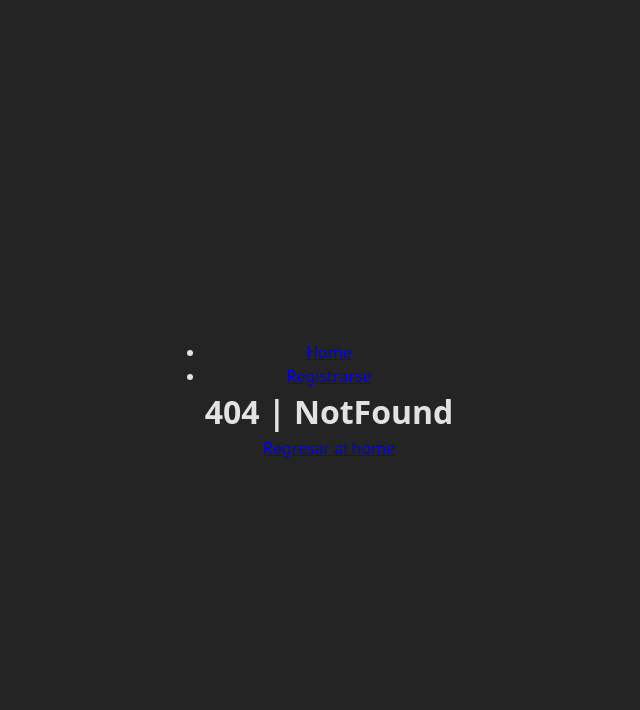
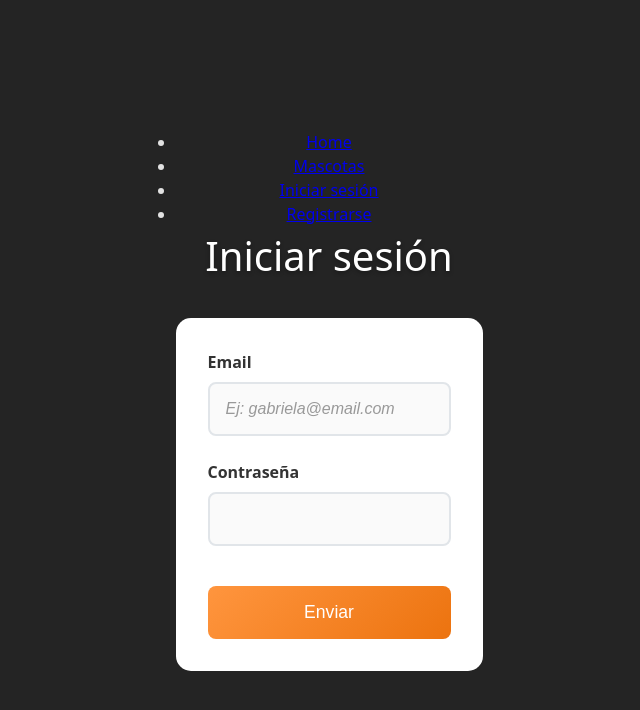
Before and after one commit to nancy172/front-parcial2, a React (Vite) app in the folder app/: page /login in a window 1280 px wide. Before the commit this address had no page. Shown: the top 710 px of the page, without its empty margins (311-951 px from the left). Built offline with nearby package versions, Linux system fonts and the light colour scheme.

Commit message:
Login, Register y Context

```diff
--- a/app/src/App.jsx
+++ b/app/src/App.jsx
@@ -2,7 +2,10 @@ import { useState } from 'react';
 import { BrowserRouter, Routes, Route, Link} from 'react-router-dom';
 import Home from './pages/Home';
 import Register from './pages/Register/Register';
+import Login from './pages/Login/Login';
+import Pets from './pages/Pets';
 import NotFound from './pages/NotFound';
+import { AuthProvider } from './contexts/AuthContext';
 import './App.css';
 
 function App() {
@@ -14,16 +17,26 @@ function App() {
             <Link to="/">Home</Link>
           </li>
           <li>
+            <Link to="/pets">Mascotas</Link>
+          </li>
+          <li>
+            <Link to="/login">Iniciar sesión</Link>
+          </li>
+          <li>
             <Link to="/register">Registrarse</Link>
           </li>
         </ul>
       </nav>
 
-      <Routes>
-        <Route path='/' element= {<Home/>} />
-        <Route path='/register' element= {<Register/>} />
-        <Route path='*' element= {<NotFound/>} />
-      </Routes>
+      <AuthProvider>
+        <Routes>
+          <Route path='/' element= {<Home/>} />
+          <Route path='/pets' element= {<Pets/>} />
+          <Route path='/login' element= {<Login/>} />
+          <Route path='/register' element= {<Register/>} />
+          <Route path='*' element= {<NotFound/>} />
+        </Routes>
+      </AuthProvider>
 
     </>
   )
--- /dev/null
+++ b/app/src/contexts/AuthContext.jsx
@@ -0,0 +1,31 @@
+import { useState, useContext, createContext } from "react";
+
+const AuthContext = createContext();
+
+function AuthProvider( { children } ) {
+    const [user, setUser] = useState(null);
+    const [token, setToken] = useState(null);
+
+    const login = (userData, userToken) => {
+        setUser(userData);
+        setToken(userToken);
+    }
+
+    const logout = () => {
+        setUser(null);
+        setToken(null);
+    }
+
+    return(
+        <>
+            <AuthContext.Provider value={ {user, token, login, logout} } >
+                {children}
+            </AuthContext.Provider>
+
+        </>
+    )
+
+
+}
+
+export { AuthContext, AuthProvider};
--- /dev/null
+++ b/app/src/pages/Login/Login.jsx
@@ -0,0 +1,96 @@
+import {useState} from "react";
+import { useNavigate } from "react-router-dom";
+import './Login.css';
+
+const Login = () => {
+
+    const HOST = 'http://127.0.0.1:3000/api';
+    const navigate = useNavigate();
+
+    // Estados
+    const [ user, setUser] = useState({
+        email: '',
+        password:''
+    });
+    const [error, setError] = useState('');
+
+    async function postUser(e){
+        e.preventDefault();
+        setError('');
+
+        try {
+            const options = {
+                method: 'POST',
+                headers: { "Content-type": "application/json" },
+                body: JSON.stringify(user)
+            };
+
+            const response = await fetch(`${HOST}/users/auth`, options);
+            const data = await response.json();
+
+            if (response.ok) {
+                // Se limpia el formulario
+                setUser({
+                    email: '',
+                    password:''
+                });
+                navigate("/");
+
+            } else {
+                setError(data.message || 'Error al ingresar');
+            }
+
+        } catch (error) {
+            console.log(error);
+            setError('Error. Intente nuevamente.')
+        }
+    }
+
+    function handlerChange(e){
+        setUser( {...user, [e.target.name]: e.target.value} );
+    };
+
+    return(
+        <>
+            <header>
+                <h1>Iniciar sesión</h1>
+            </header>
+            <main>
+
+                {error && <div style={{color: 'red', marginBottom: '1em'}}> {error} </div>}
+
+                <form onSubmit={postUser}>
+
+                    <div>
+                        <label htmlFor="email">Email</label>
+                        <input
+                            id="email"
+                            name="email"
+                            value={user.email}
+                            type="email"
+                            onChange={handlerChange}
+                            placeholder="Ej: gabriela@email.com"
+                            required
+                        />
+                    </div>
+
+                    <div>
+                        <label htmlFor="password">Contraseña</label>
+                        <input
+                            id="password"
+                            name="password"
+                            type="password"
+                            value={user.password}
+                            onChange={handlerChange}
+                            required
+                        />
+                    </div>
+
+                    <button type="submit">Enviar</button>
+                </form>
+            </main>
+        </>
+    )
+}
+
+export default Login;
--- a/app/src/pages/Pets.jsx
+++ b/app/src/pages/Pets.jsx
@@ -0,0 +1,14 @@
+import {useState} from "react";
+
+const Pets = () => {
+
+    return(
+        <>
+            <header>
+                <h1>Mascotas</h1>
+            </header>
+        </>
+    )
+}
+
+export default Pets;
--- a/app/src/pages/Register/Register.jsx
+++ b/app/src/pages/Register/Register.jsx
@@ -1,9 +1,11 @@
 import {useState} from "react";
+import { useNavigate } from "react-router-dom";
 import './Register.css';
 
 const Register = () => {
 
     const HOST = 'http://127.0.0.1:3000/api';
+    const navigate = useNavigate();
 
     // Estados
     const [ user, setUser] = useState({
@@ -41,8 +43,9 @@ const Register = () => {
                     role: '',
                     password:''
                 });
+                navigate("/Login");
             } else {
-                setError(data.message || 'Error al registrar usuario');
+                setError(data.message || 'Error al registrarse');
             }
 
         } catch (error) {
```
Also changed, not shown: app/src/pages/Login/Login.css (added).
